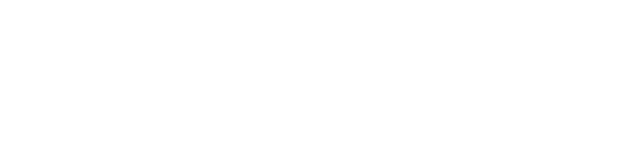
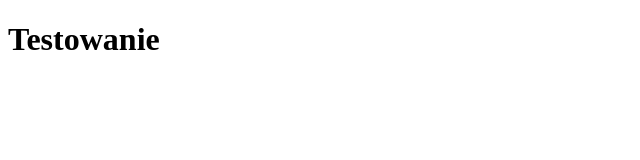
Before and after one commit to NathanielWolfgang/wilk.github.io, a plain HTML site: page main.html in a window 1280 px wide. Shown: the whole page, without its empty margins (0-640 px from the left). Drawn offline with Linux system fonts and the light colour scheme.

Commit message:
Update main.html

```diff
--- a/main.html
+++ b/main.html
@@ -6,6 +6,7 @@
     <title>Nowa</title>
 </head>
 <body>
+    <h1>Testowanie</h1>
+</body>
 
-</body>
 </html>
```
